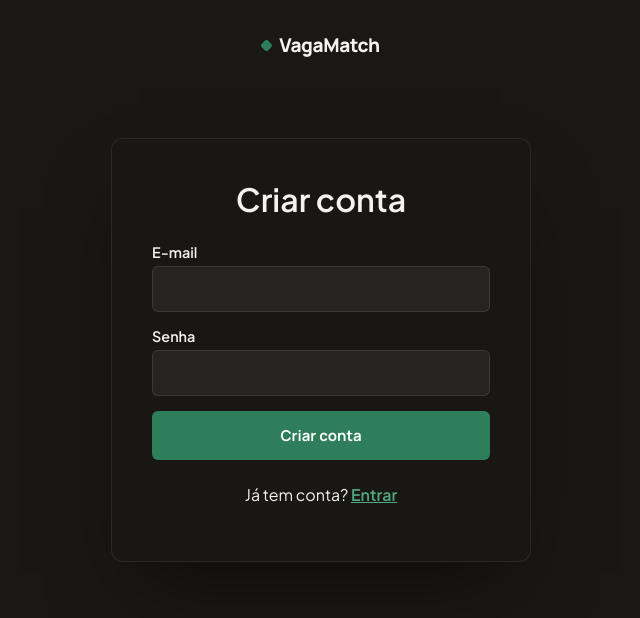
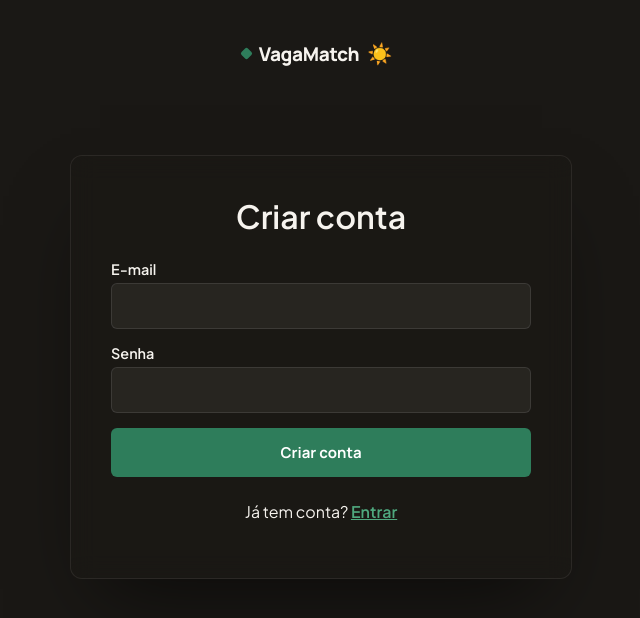
Before and after one commit to Taioque12/VagaMatch, a React (Vite) app: page /cadastro in a window 1280 px wide. Shown: the top 618 px of the page, without its empty margins (319-959 px from the left). Built offline with nearby package versions, Linux system fonts and the light colour scheme; no server answers.

Commit message:
feat: add global dark/light theme toggle and css variables

```diff
--- /dev/null
+++ b/src/components/ThemeToggle.jsx
@@ -0,0 +1,29 @@
+import { useTheme } from "../lib/ThemeContext.jsx";
+
+export function ThemeToggle() {
+  const { theme, toggleTheme } = useTheme();
+
+  return (
+    <button
+      onClick={toggleTheme}
+      title={`Mudar para modo ${theme === "dark" ? "claro" : "escuro"}`}
+      style={{
+        background: "transparent",
+        border: "none",
+        cursor: "pointer",
+        padding: "8px",
+        display: "flex",
+        alignItems: "center",
+        justifyContent: "center",
+        borderRadius: "50%",
+        color: "var(--text-main)",
+        fontSize: "20px",
+        transition: "transform 0.2s ease, background 0.2s ease"
+      }}
+      onMouseEnter={(e) => (e.currentTarget.style.background = "var(--bg-glass-hover)")}
+      onMouseLeave={(e) => (e.currentTarget.style.background = "transparent")}
+    >
+      {theme === "dark" ? "☀️" : "🌙"}
+    </button>
+  );
+}
--- a/src/index.css
+++ b/src/index.css
@@ -1,15 +1,49 @@
-:root {
-  font-family: system-ui, -apple-system, "Segoe UI", sans-serif;
-  color: #1a1a1a;
-  background: #f7f7f5;
+:root, body.theme-dark {
+  --bg-main: #1a1815;
+  --bg-hero: #1a1815;
+  --bg-glass: rgba(26, 24, 21, 0.5);
+  --bg-glass-hover: rgba(246, 243, 238, 0.1);
+  --bg-input: rgba(246, 243, 238, 0.06);
+  --border-glass: rgba(246, 243, 238, 0.08);
+  --border-input: rgba(246, 243, 238, 0.1);
+  --text-main: #f6f3ee;
+  --text-muted: #a19c8e;
+  --primary: #2e7d5b;
+  --primary-hover: #3ca276;
+  --primary-light: rgba(46, 125, 91, 0.12);
+  --primary-border: rgba(46, 125, 91, 0.35);
+  --primary-text: #7fd4ac;
+  --error: #e74c3c;
+  --error-light: rgba(231, 76, 60, 0.12);
+  --error-border: rgba(231, 76, 60, 0.35);
 }
 
-* {
-  box-sizing: border-box;
+body.theme-light {
+  --bg-main: #f6f3ee;
+  --bg-hero: #f6f3ee;
+  --bg-glass: rgba(255, 255, 255, 0.7);
+  --bg-glass-hover: rgba(0, 0, 0, 0.05);
+  --bg-input: rgba(255, 255, 255, 0.8);
+  --border-glass: rgba(0, 0, 0, 0.08);
+  --border-input: rgba(0, 0, 0, 0.15);
+  --text-main: #1a1815;
+  --text-muted: #6b665a;
+  --primary: #2e7d5b;
+  --primary-hover: #1c5a41;
+  --primary-light: rgba(46, 125, 91, 0.12);
+  --primary-border: rgba(46, 125, 91, 0.35);
+  --primary-text: #2e7d5b;
+  --error: #e74c3c;
+  --error-light: rgba(231, 76, 60, 0.12);
+  --error-border: rgba(231, 76, 60, 0.35);
 }
 
 body {
   margin: 0;
+  font-family: system-ui, -apple-system, "Segoe UI", sans-serif;
+  color: var(--text-main);
+  background: var(--bg-main);
+  transition: background 0.3s ease, color 0.3s ease;
 }
 
 h1, h2, h3 {
@@ -21,12 +55,12 @@ h1, h2, h3 {
   width: 100%;
   margin: 3rem auto;
   padding: 2.5rem;
-  background: rgba(26, 24, 21, 0.7);
-  border: 1px solid rgba(246, 243, 238, 0.08);
+  background: var(--bg-glass);
+  border: 1px solid var(--border-glass);
   border-radius: 12px;
   box-shadow: 0 40px 80px -30px rgba(0, 0, 0, 0.6);
   backdrop-filter: blur(12px);
-  color: #f6f3ee;
+  color: var(--text-main);
 }
 
 .tela-auth form,
@@ -47,16 +81,16 @@ label {
 input, textarea, select {
   font: inherit;
   padding: 0.8rem 1rem;
-  border: 1px solid rgba(246, 243, 238, 0.1);
+  border: 1px solid var(--border-input);
   border-radius: 6px;
-  background: rgba(246, 243, 238, 0.06);
-  color: #f6f3ee;
+  background: var(--bg-input);
+  color: var(--text-main);
   font-size: 15px;
 }
 
 input:focus, textarea:focus {
   outline: none;
-  border-color: #2e7d5b;
+  border-color: var(--primary);
 }
 
 button {
@@ -94,15 +128,15 @@ button:disabled {
 }
 
 .erro {
-  color: #b33;
+  color: var(--error);
 }
 
 .sucesso {
-  color: #2f6f4f;
+  color: var(--primary);
 }
 
 .ajuda {
-  color: #666;
+  color: var(--text-muted);
   font-size: 0.9rem;
 }
 
@@ -110,7 +144,7 @@ button:disabled {
   max-width: 720px;
   margin: 0 auto;
   padding: 2rem 1.5rem 4rem;
-  color: #f6f3ee;
+  color: var(--text-main);
 }
 
 .onboarding h1 {
@@ -121,8 +155,8 @@ button:disabled {
 }
 
 .onboarding section {
-  background: rgba(26, 24, 21, 0.5);
-  border: 1px solid rgba(246, 243, 238, 0.08);
+  background: var(--bg-glass);
+  border: 1px solid var(--border-glass);
   backdrop-filter: blur(10px);
   padding: 2rem;
   border-radius: 12px;
@@ -133,14 +167,14 @@ button:disabled {
 .onboarding section h2 {
   font-family: "Manrope", sans-serif;
   font-size: 20px;
-  border-bottom: 1px solid rgba(246, 243, 238, 0.08);
+  border-bottom: 1px solid var(--border-glass);
   padding-bottom: 0.8rem;
   margin-bottom: 1.5rem;
 }
 
 .cartao-experiencia {
-  background: rgba(246, 243, 238, 0.03);
-  border: 1px solid rgba(246, 243, 238, 0.06);
+  background: var(--bg-input);
+  border: 1px solid var(--border-input);
   border-radius: 6px;
   padding: 1.2rem;
   display: flex;
@@ -165,8 +199,8 @@ button:disabled {
 }
 
 .cartao-importacao {
-  background: rgba(46, 125, 91, 0.12);
-  border: 1px solid rgba(46, 125, 91, 0.35);
+  background: var(--primary-light);
+  border: 1px solid var(--primary-border);
   padding: 1.5rem;
   border-radius: 8px;
   text-align: center;
@@ -174,19 +208,19 @@ button:disabled {
 }
 .cartao-importacao p {
   margin: 0 0 1rem;
-  color: #7fd4ac;
+  color: var(--primary-text);
 }
 
 .dashboard {
   max-width: 960px;
   margin: 1rem auto;
   padding: 1.5rem 1rem 3rem;
-  color: #f6f3ee;
+  color: var(--text-main);
 }
 
 .painel-busca {
-  background: rgba(26, 24, 21, 0.5);
-  border: 1px solid rgba(246, 243, 238, 0.08);
+  background: var(--bg-glass);
+  border: 1px solid var(--border-glass);
   border-radius: 12px;
   padding: 1.2rem 1.5rem;
   margin-bottom: 1.5rem;
@@ -205,8 +239,8 @@ button:disabled {
 }
 
 .stat {
-  background: rgba(26, 24, 21, 0.5);
-  border: 1px solid rgba(246, 243, 238, 0.08);
+  background: var(--bg-glass);
+  border: 1px solid var(--border-glass);
   border-radius: 12px;
   padding: 1.2rem;
   text-align: center;
@@ -219,13 +253,13 @@ button:disabled {
 .stat-numero {
   font-size: 1.8rem;
   font-weight: 800;
-  color: #4fa87e;
+  color: var(--primary);
   font-family: "Manrope", sans-serif;
 }
 
 .stat-label {
   font-size: 0.85rem;
-  color: #a19c8e;
+  color: var(--text-muted);
   font-weight: 600;
 }
 
@@ -237,9 +271,9 @@ button:disabled {
 }
 
 .filtro {
-  background: rgba(246, 243, 238, 0.06);
-  border: 1px solid rgba(246, 243, 238, 0.1);
-  color: #a19c8e;
+  background: var(--bg-input);
+  border: 1px solid var(--border-input);
+  color: var(--text-muted);
   padding: 0.5rem 1rem;
   border-radius: 20px;
   font-weight: 700;
@@ -248,15 +282,15 @@ button:disabled {
 }
 
 .filtro.ativo {
-  background: #2e7d5b;
-  color: #f6f3ee;
-  border-color: #2e7d5b;
+  background: var(--primary);
+  color: #fff;
+  border-color: var(--primary);
 }
 
 .acao {
-  background: rgba(46, 125, 91, 0.12);
-  color: #7fd4ac;
-  border: 1px solid rgba(46, 125, 91, 0.35);
+  background: var(--primary-light);
+  color: var(--primary-text);
+  border: 1px solid var(--primary-border);
   padding: 6px 12px;
   border-radius: 6px;
   text-decoration: none;
@@ -267,18 +301,18 @@ button:disabled {
   cursor: pointer;
 }
 .acao:hover {
-  background: rgba(46, 125, 91, 0.25);
-  color: #7fd4ac;
+  background: var(--primary-border);
+  color: var(--primary-text);
 }
 
 .acao.secundaria {
-  background: rgba(231, 76, 60, 0.12);
-  color: #e74c3c;
-  border-color: rgba(231, 76, 60, 0.35);
+  background: var(--error-light);
+  color: var(--error);
+  border-color: var(--error-border);
 }
 .acao.secundaria:hover {
-  background: rgba(231, 76, 60, 0.25);
-  color: #e74c3c;
+  background: var(--error-border);
+  color: var(--error);
 }
 
 .espaco {
@@ -294,21 +328,21 @@ button:disabled {
 }
 
 .vaga {
-  background: rgba(26, 24, 21, 0.5);
-  border: 1px solid rgba(246, 243, 238, 0.08);
+  background: var(--bg-glass);
+  border: 1px solid var(--border-glass);
   border-radius: 12px;
   padding: 1.5rem;
   box-shadow: 0 10px 30px -15px rgba(0, 0, 0, 0.5);
-  border-left: 4px solid #a19c8e;
+  border-left: 4px solid var(--text-muted);
   backdrop-filter: blur(10px);
 }
 
 .vaga.status-notificada {
-  border-left-color: #4fa87e;
+  border-left-color: var(--primary);
 }
 
 .vaga.status-erro {
-  border-left-color: #e74c3c;
+  border-left-color: var(--error);
 }
 
 .vaga.status-candidatado {
@@ -326,7 +360,7 @@ button:disabled {
 }
 
 .vaga-empresa {
-  color: #a19c8e;
+  color: var(--text-muted);
   margin: 0.4rem 0 1rem;
   font-size: 0.95rem;
 }
@@ -339,9 +373,9 @@ button:disabled {
 }
 
 .badge {
-  background: rgba(246, 243, 238, 0.06);
-  border: 1px solid rgba(246, 243, 238, 0.1);
-  color: #f6f3ee;
+  background: var(--bg-input);
+  border: 1px solid var(--border-input);
+  color: var(--text-main);
   border-radius: 6px;
   padding: 0.3rem 0.6rem;
   font-weight: 600;
@@ -358,15 +392,15 @@ button:disabled {
   align-items: center;
   gap: 0.8rem;
   padding: 0.6rem 0.8rem;
-  background: rgba(246, 243, 238, 0.06);
-  border: 1px solid rgba(246, 243, 238, 0.1);
-  color: #f6f3ee;
+  background: var(--bg-input);
+  border: 1px solid var(--border-input);
+  color: var(--text-main);
   border-radius: 6px;
   font-size: 0.9rem;
 }
 
 .user-email {
-  color: #f6f3ee;
+  color: var(--text-main);
   font-weight: 500;
   white-space: nowrap;
   overflow: hidden;
@@ -423,7 +457,8 @@ button:disabled {
 /* ---- Bloco escuro do hero (nav + hero + ticker) ---- */
 
 .lp-hero-bloco {
-  background: #1a1815;
+  background: var(--bg-hero);
+  transition: background 0.3s ease;
 }
 
 .lp-nav {
@@ -447,7 +482,7 @@ button:disabled {
   display: flex;
   align-items: center;
   gap: 8px;
-  color: #f6f3ee;
+  color: var(--text-main);
 }
 
 .lp-logo-marca {
@@ -479,8 +514,8 @@ button:disabled {
 }
 
 .lp-botao-claro:hover {
-  background: #2e7d5b;
-  color: #f6f3ee;
+  background: var(--primary);
+  color: #fff;
 }
 
 .lp-botao-verde {
@@ -540,7 +575,7 @@ button:disabled {
   line-height: 0.98;
   font-size: 42px;
   margin: 0 0 8px;
-  color: #f6f3ee;
+  color: var(--text-main);
   max-width: 1100px;
 }
 
--- /dev/null
+++ b/src/lib/ThemeContext.jsx
@@ -0,0 +1,28 @@
+import { createContext, useContext, useEffect, useState } from "react";
+
+const ThemeContext = createContext();
+
+export function ThemeProvider({ children }) {
+  const [theme, setTheme] = useState(() => {
+    return localStorage.getItem("vagamatch-theme") || "dark";
+  });
+
+  useEffect(() => {
+    localStorage.setItem("vagamatch-theme", theme);
+    document.body.className = theme === "dark" ? "theme-dark" : "theme-light";
+  }, [theme]);
+
+  const toggleTheme = () => {
+    setTheme((prev) => (prev === "dark" ? "light" : "dark"));
+  };
+
+  return (
+    <ThemeContext.Provider value={{ theme, toggleTheme }}>
+      {children}
+    </ThemeContext.Provider>
+  );
+}
+
+export function useTheme() {
+  return useContext(ThemeContext);
+}
--- a/src/pages/Cadastro.jsx
+++ b/src/pages/Cadastro.jsx
@@ -1,6 +1,7 @@
 import { useState } from "react";
 import { Link, useNavigate } from "react-router-dom";
 import { supabase } from "../lib/supabase.js";
+import { ThemeToggle } from "../components/ThemeToggle.jsx";
 
 export function Cadastro() {
   const [email, setEmail] = useState("");
@@ -31,11 +32,12 @@ export function Cadastro() {
   if (sucesso) {
     return (
       <div className="lp lp-hero-bloco" style={{ minHeight: '100vh', display: 'flex', flexDirection: 'column' }}>
-        <nav className="lp-nav" style={{ justifyContent: 'center', padding: '32px' }}>
+        <nav className="lp-nav" style={{ justifyContent: 'space-between', padding: '32px' }}>
           <Link to="/" className="lp-logo" style={{ textDecoration: 'none' }}>
             <span className="lp-logo-marca" />
             VagaMatch
           </Link>
+          <ThemeToggle />
         </nav>
         <div className="tela-auth" style={{ textAlign: "center" }}>
           <h1 style={{ marginBottom: "1rem" }}>Confirme seu e-mail</h1>
@@ -47,11 +49,12 @@ export function Cadastro() {
 
   return (
     <div className="lp lp-hero-bloco" style={{ minHeight: '100vh', display: 'flex', flexDirection: 'column' }}>
-      <nav className="lp-nav" style={{ justifyContent: 'center', padding: '32px' }}>
+      <nav className="lp-nav" style={{ justifyContent: 'space-between', padding: '32px' }}>
         <Link to="/" className="lp-logo" style={{ textDecoration: 'none' }}>
           <span className="lp-logo-marca" />
           VagaMatch
         </Link>
+        <ThemeToggle />
       </nav>
       <div className="tela-auth">
         <h1 style={{ textAlign: "center", marginBottom: "1.5rem" }}>Criar conta</h1>
--- a/src/pages/Dashboard.jsx
+++ b/src/pages/Dashboard.jsx
@@ -2,6 +2,7 @@ import { useEffect, useMemo, useState } from "react";
 import { Link } from "react-router-dom";
 import { supabase } from "../lib/supabase.js";
 import { useAuth } from "../lib/AuthContext.jsx";
+import { ThemeToggle } from "../components/ThemeToggle.jsx";
 
 const STATUS_LABEL = {
   descoberta: "Descoberta",
@@ -112,6 +113,7 @@ export function Dashboard() {
           VagaMatch
         </Link>
         <div style={{ display: "flex", gap: "16px", alignItems: "center", flexWrap: "wrap" }}>
+          <ThemeToggle />
           <div className="user-info">
             <span className="user-email">{session?.user?.email}</span>
           </div>
--- a/src/pages/Login.jsx
+++ b/src/pages/Login.jsx
@@ -1,6 +1,6 @@
-import { useState } from "react";
 import { Link, useNavigate } from "react-router-dom";
 import { supabase } from "../lib/supabase.js";
+import { ThemeToggle } from "../components/ThemeToggle.jsx";
 
 export function Login() {
   const [email, setEmail] = useState("");
@@ -24,11 +24,12 @@ export function Login() {
 
   return (
     <div className="lp lp-hero-bloco" style={{ minHeight: '100vh', display: 'flex', flexDirection: 'column' }}>
-      <nav className="lp-nav" style={{ justifyContent: 'center', padding: '32px' }}>
+      <nav className="lp-nav" style={{ justifyContent: 'space-between', padding: '32px' }}>
         <Link to="/" className="lp-logo" style={{ textDecoration: 'none' }}>
           <span className="lp-logo-marca" />
           VagaMatch
         </Link>
+        <ThemeToggle />
       </nav>
       <div className="tela-auth">
         <h1 style={{ textAlign: "center", marginBottom: "1.5rem" }}>Entrar de volta</h1>
--- a/src/pages/Onboarding.jsx
+++ b/src/pages/Onboarding.jsx
@@ -2,6 +2,7 @@ import { useEffect, useState } from "react";
 import { useNavigate, Link } from "react-router-dom";
 import { supabase } from "../lib/supabase.js";
 import { useAuth } from "../lib/AuthContext.jsx";
+import { ThemeToggle } from "../components/ThemeToggle.jsx";
 
 import { extrairDadosCurriculo } from "../lib/gemini.js";
 
@@ -220,6 +221,7 @@ export function Onboarding() {
           VagaMatch
         </Link>
         <div style={{ display: "flex", gap: "20px", alignItems: "center" }}>
+          <ThemeToggle />
           <Link to="/dashboard" className="lp-botao-claro">
             Ir para Vagas
           </Link>
```
Also changed, not shown: src/App.jsx (+5 -2 lines), src/pages/Landing.jsx (+6 -4 lines).
